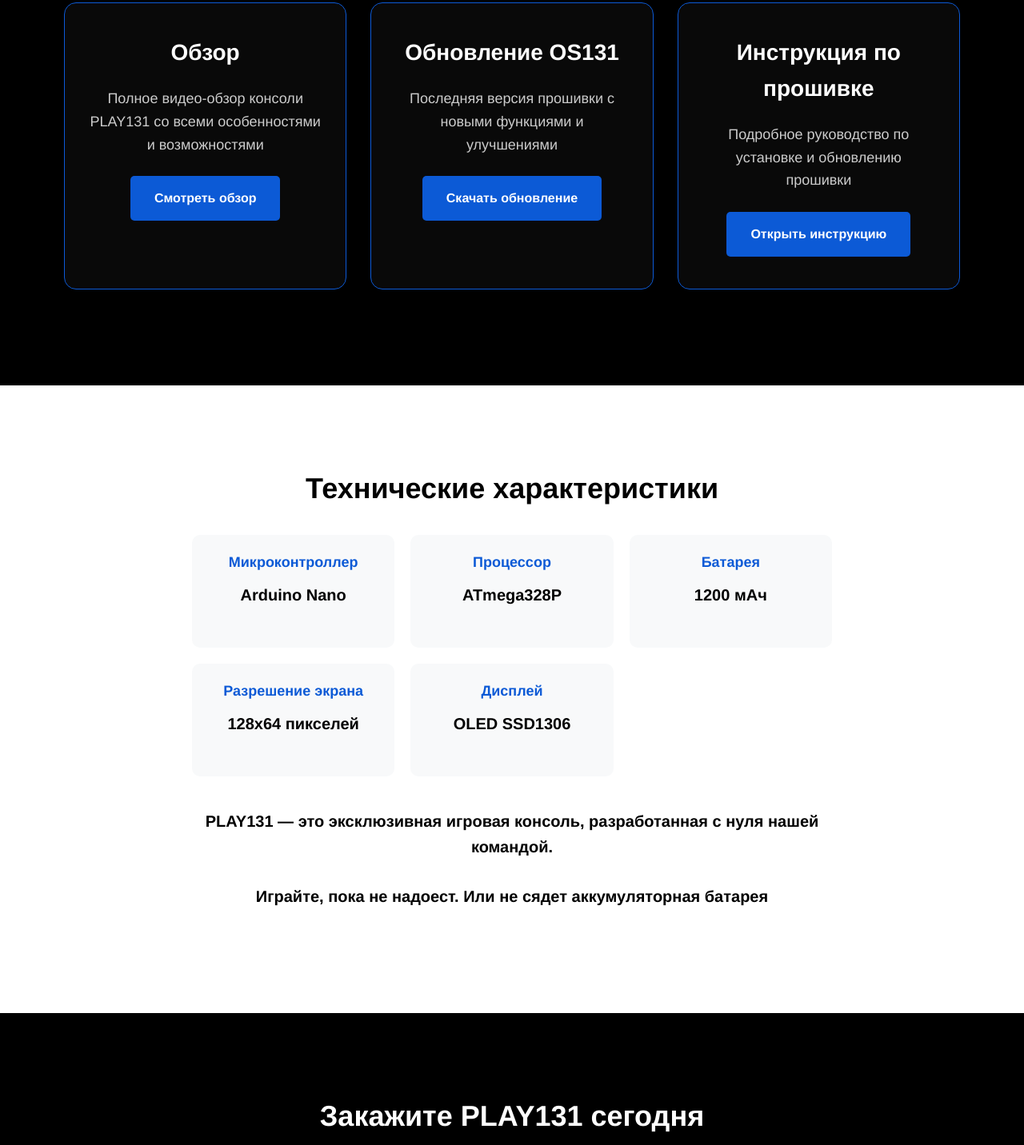
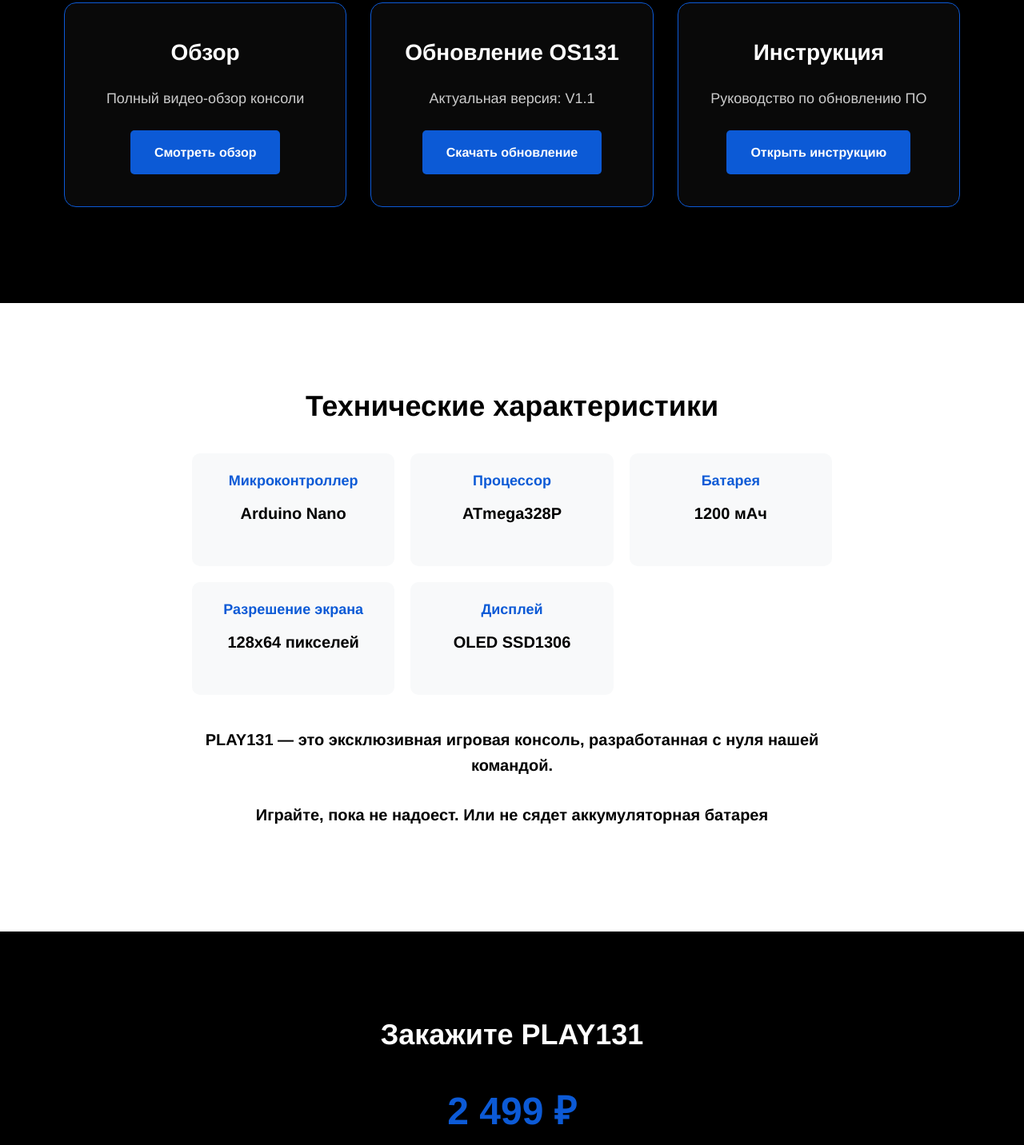
Before and after one commit to Don-Patison/131gadgets, a plain HTML site: page play131.html in a window 1280 px wide. Shown: the part 671-2103 px from the top of the page at 80% size. Drawn offline with Linux system fonts and the light colour scheme.

Commit message:
Update play131.html

```diff
--- a/play131.html
+++ b/play131.html
@@ -541,17 +541,17 @@
             <div class="links-grid">
                 <div class="link-card">
                     <h3>Обзор</h3>
-                    <p>Полное видео-обзор консоли PLAY131 со всеми особенностями и возможностями</p>
+                    <p>Полный видео-обзор консоли</p>
                     <a href="#" class="cta-button">Смотреть обзор</a>
                 </div>
                 <div class="link-card">
                     <h3>Обновление OS131</h3>
-                    <p>Последняя версия прошивки с новыми функциями и улучшениями</p>
+                    <p>Актуальная версия: V1.1</p>
                     <a href="#" class="cta-button">Скачать обновление</a>
                 </div>
                 <div class="link-card">
-                    <h3>Инструкция по прошивке</h3>
-                    <p>Подробное руководство по установке и обновлению прошивки</p>
+                    <h3>Инструкция</h3>
+                    <p>Руководство по обновлению ПО</p>
                     <a href="#" class="cta-button">Открыть инструкцию</a>
                 </div>
             </div>
@@ -594,7 +594,7 @@
     <!-- Секция заказа на черном фоне -->
     <section class="order-section">
         <div class="container">
-            <h2>Закажите PLAY131 сегодня</h2>
+            <h2>Закажите PLAY131</h2>
             <div class="price-tag">2 499 ₽</div>
             <p>Станьте одним из первых обладателей нашей игровой консоли с эксклюзивными играми</p>
             <a href="#" class="order-button">Оформить заказ</a>
```
